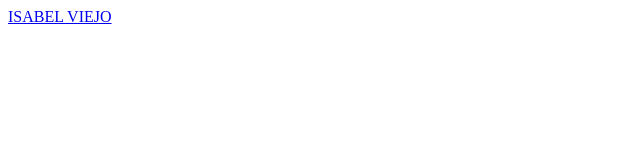
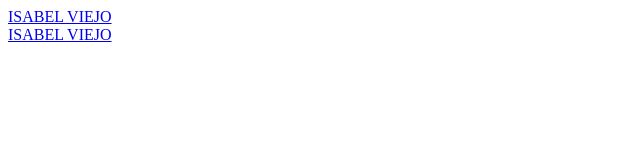
Before and after one commit to isaviejo/cv, a plain HTML site: page index.html in a window 1280 px wide. Shown: the whole page, without its empty margins (0-640 px from the left). Drawn offline with Linux system fonts and the light colour scheme.

Commit message:
07112023

```diff
--- a/index.html
+++ b/index.html
@@ -11,5 +11,7 @@
     <div class="badge-base LI-profile-badge" data-locale="es_ES" data-size="medium" data-theme="dark" data-type="HORIZONTAL" data-vanity="isabel-viejo" data-version="v1"><a class="badge-base__link LI-simple-link" href="https://es.linkedin.com/in/isabel-viejo?trk=profile-badge">ISABEL VIEJO</a></div>
 
 
+    <div class="badge-base LI-profile-badge" data-locale="es_ES" data-size="medium" data-theme="light" data-type="HORIZONTAL" data-vanity="isabel-viejo" data-version="v1"><a class="badge-base__link LI-simple-link" href="https://es.linkedin.com/in/isabel-viejo?trk=profile-badge">ISABEL VIEJO</a></div>
+
 </body>
 </html>
```
